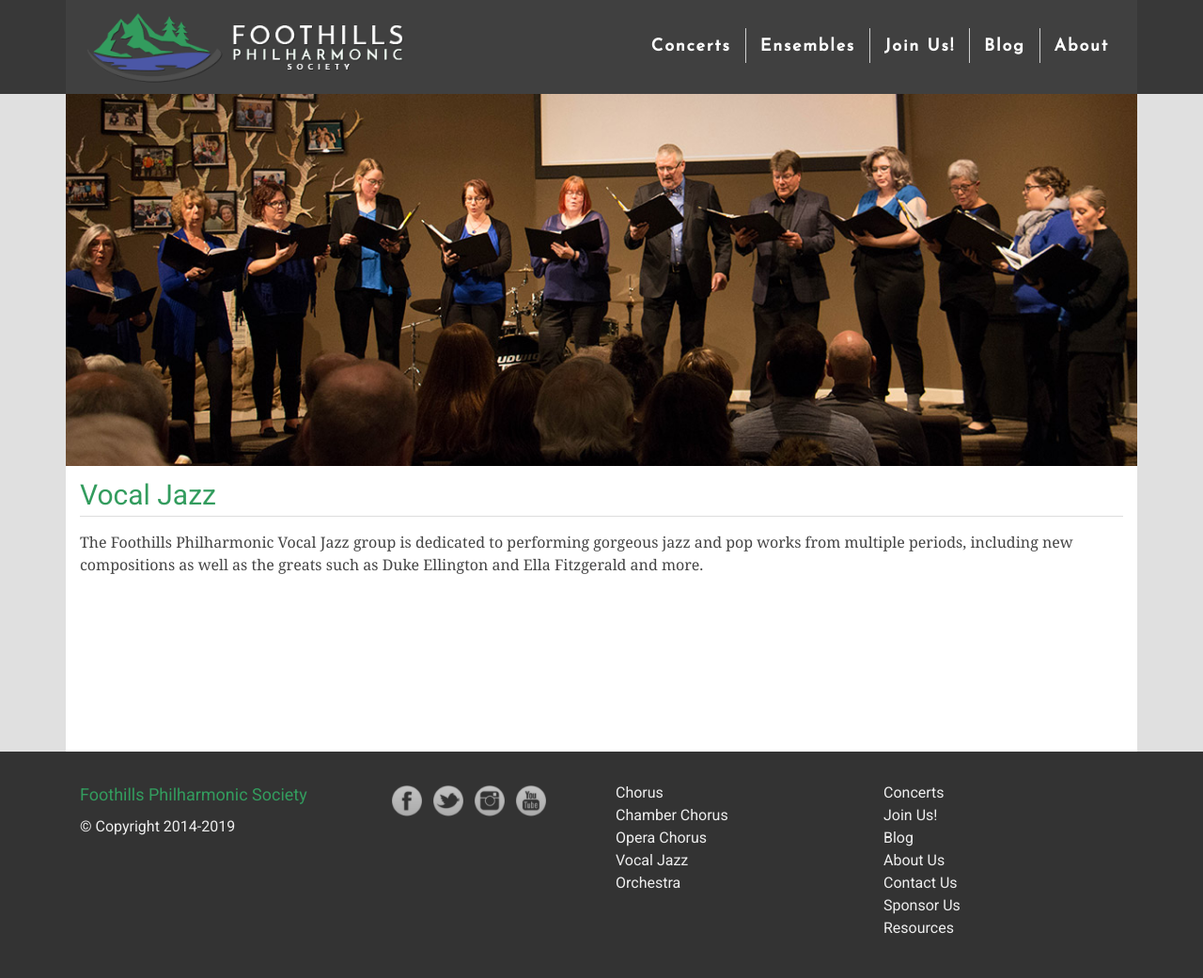
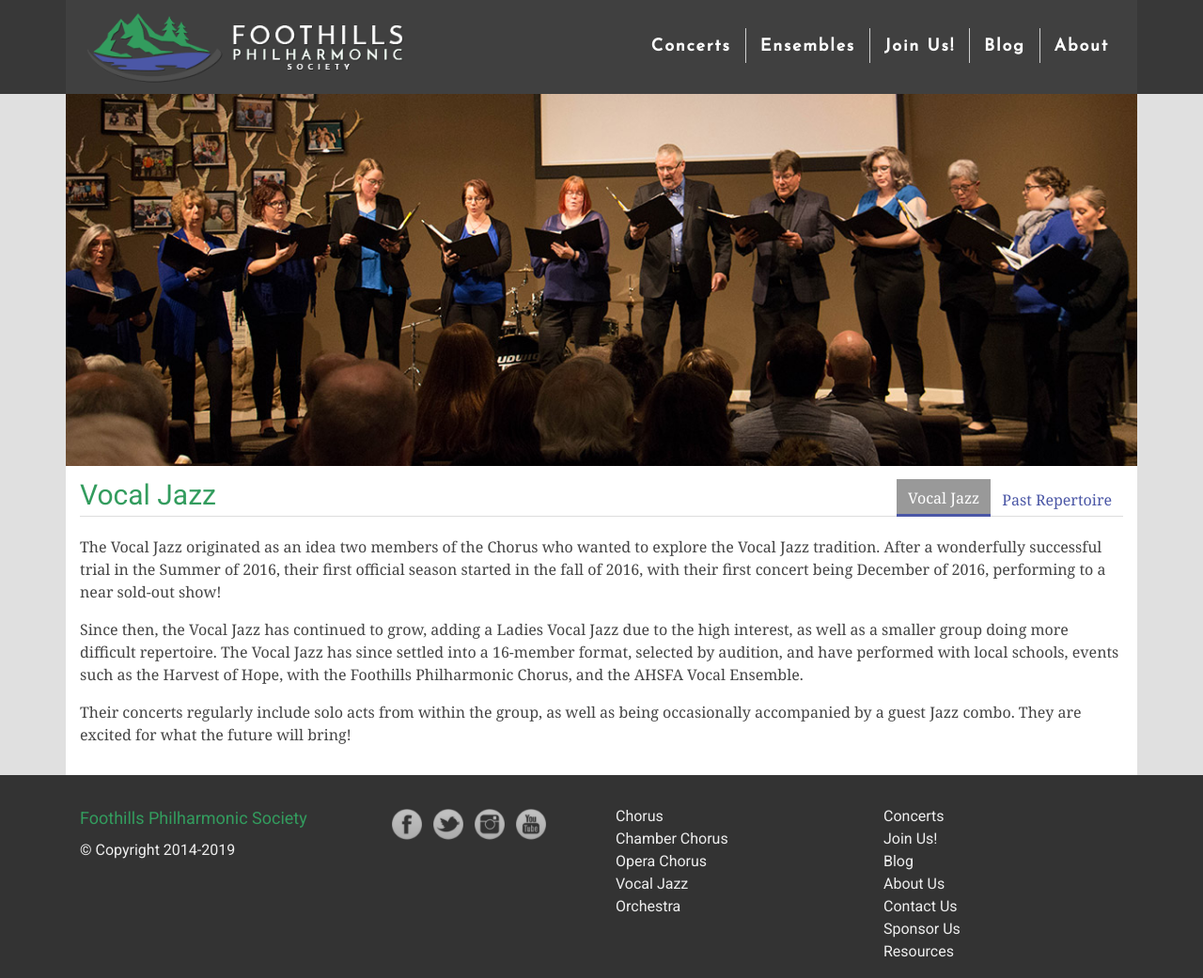
Before and after one commit to percyhanna/fps, a Jekyll site: the page built from vocal-jazz/index.html, in a window 1280 px wide and 1041 px high. Shown: the whole window at 94% size. Built offline with Jekyll 4.4.1, drawn with Linux system fonts in a browser that asks for light colours; nearby versions of some CDN libraries; Markdown is read by kramdown in place of the engine named in the settings.

Commit message:
Updated Vocal Jazz content

```diff
--- a/_data/tabs.yml
+++ b/_data/tabs.yml
@@ -27,10 +27,11 @@
     '/opera-chorus/musical-director': Musical Director
     '/opera-chorus/repertoire': Past Repertoire
 
-jazz:
+vocal_jazz:
   name: Vocal Jazz
   tabs:
     '/vocal-jazz/': Vocal Jazz
+    '/vocal-jazz/repertoire': Past Repertoire
 
 orchestra:
   name: Orchestra
--- a/_includes/jazz-header.html
+++ b/_includes/jazz-header.html
@@ -1 +1,7 @@
 <div class="nav-photo"><img src="/images/vocal-jazz.jpg" alt="Foothills Philharmonic Vocal Jazz"></div>
+
+<div class="row">
+  <div class="col">
+    {% include tabs.html tabs=site.data.tabs.vocal_jazz %}
+  </div>
+</div>
--- a/vocal-jazz/index.html
+++ b/vocal-jazz/index.html
@@ -11,8 +11,10 @@
 
         <div class="row">
           <div class="col">
-            <h1>Vocal Jazz</h1>
+            <p>The Vocal Jazz originated as an idea two members of the Chorus who wanted to explore the Vocal Jazz tradition. After a wonderfully successful trial in the Summer of 2016, their first official season started in the fall of 2016, with their first concert being December of 2016, performing to a near sold-out show!</p>
 
-            <p>The Foothills Philharmonic Vocal Jazz group is dedicated to performing gorgeous jazz and pop works from multiple periods, including new compositions as well as the greats such as Duke Ellington and Ella Fitzgerald and more.</p>
+            <p>Since then, the Vocal Jazz has continued to grow, adding a Ladies Vocal Jazz due to the high interest, as well as a smaller group doing more difficult repertoire. The Vocal Jazz has since settled into a 16-member format, selected by audition, and have performed with local schools, events such as the Harvest of Hope, with the Foothills Philharmonic Chorus, and the AHSFA Vocal Ensemble.</p>
+
+            <p>Their concerts regularly include solo acts from within the group, as well as being occasionally accompanied by a guest Jazz combo. They are excited for what the future will bring!</p>
           </div>
         </div>
```
Also changed, not shown: vocal-jazz/repertoire.html (added, +29 -0 lines).
